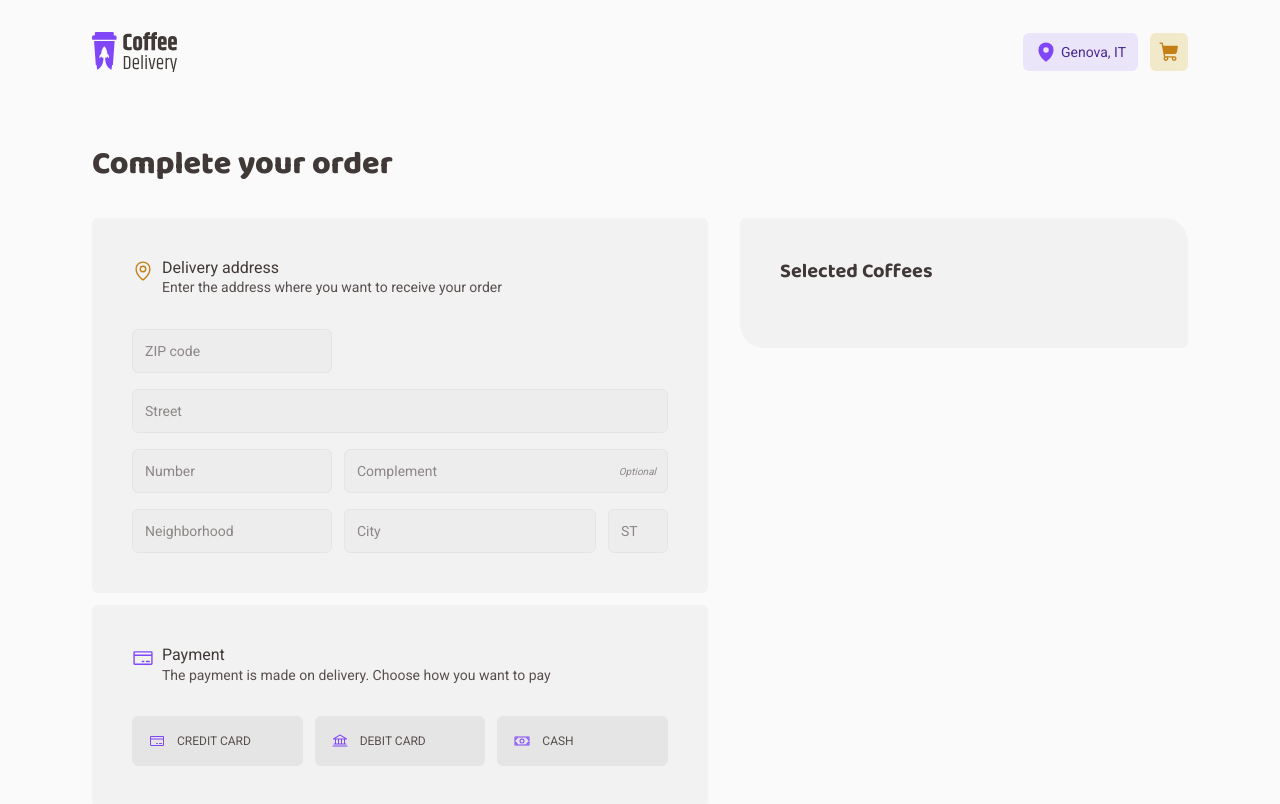
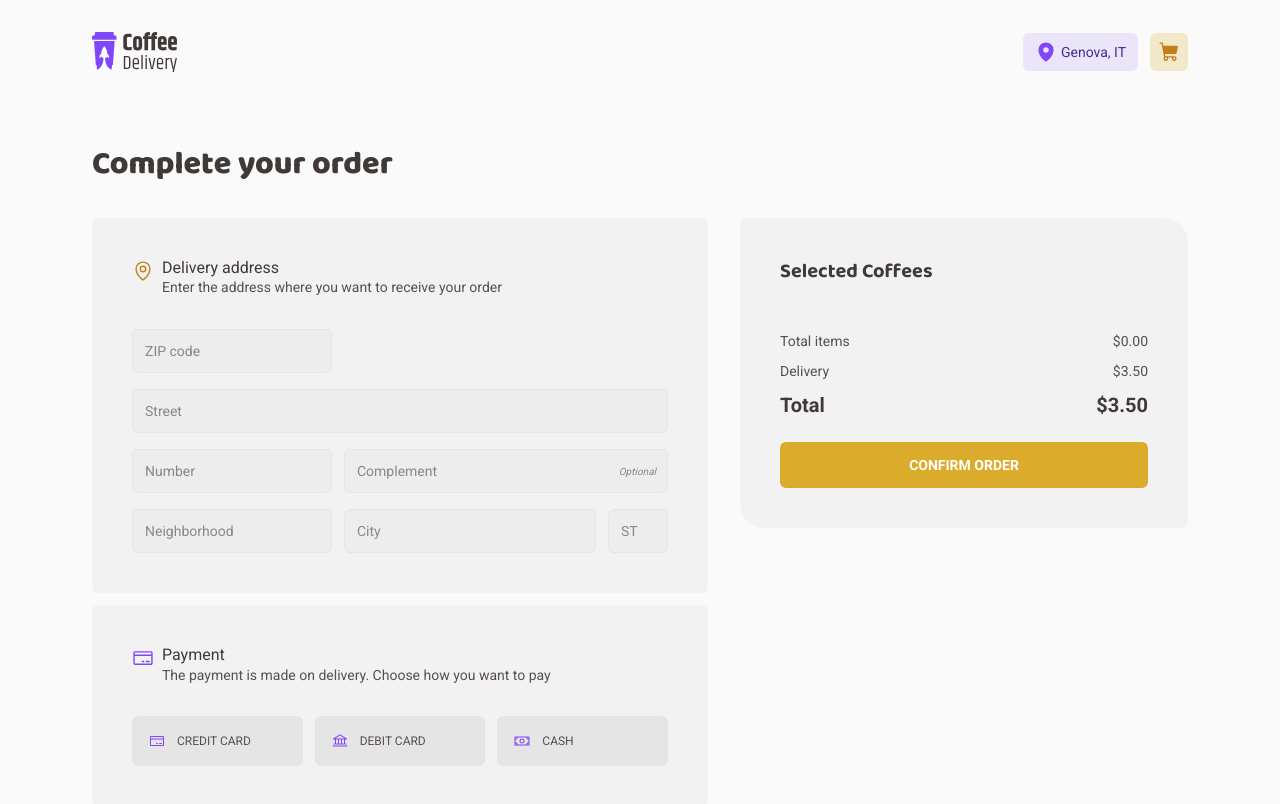
Before and after one commit to jotadagostin/coffeeDelivery, a Next.js app in the folder coffee-delivery/: page /checkout in a window 1280 px wide. Shown: the top 804 px of the page. Built offline with nearby package versions, Linux system fonts and the light colour scheme.

Commit message:
Update CartSummary.tsx
checkou/page.tsx done!

Components: AdressForm, CartSummary and PaymentSelector all set and working

```diff
--- a/coffee-delivery/src/components/checkout/CartSummary.tsx
+++ b/coffee-delivery/src/components/checkout/CartSummary.tsx
@@ -1,6 +1,7 @@
 "use client";
 
 import { useCartStore } from "@/store/useCartStore";
+import { TrashIcon } from "@phosphor-icons/react";
 import Image from "next/image";
 import { useRouter } from "next/navigation";
 
@@ -41,12 +42,73 @@ export function CartSummary() {
                   </span>
                 </div>
 
-                <div className="flex gap-2"></div>
+                <div className="flex gap-2">
+                  {/* Quantity */}
+                  <div className="flex items-center gap-2 bg-base-button rounded-md px-3 py-1">
+                    <button
+                      onClick={() =>
+                        updateQuantity(
+                          item.coffee.id,
+                          Math.max(1, item.quantity - 1),
+                        )
+                      }
+                      className="text-purple hover:text-purple-dark transition-colors cursor-pointer"
+                    >
+                      -
+                    </button>
+                    <span className="text-text-s font-bold w-4 text-center">
+                      {item.quantity}
+                    </span>
+                    <button
+                      onClick={() =>
+                        updateQuantity(item.coffee.id, item.quantity + 1)
+                      }
+                      className="text-purple hover:text-purple-dark transition-colors cursor-pointer"
+                    >
+                      {" "}
+                      +
+                    </button>
+                  </div>
+
+                  {/* Remove */}
+                  <button
+                    onClick={() => removeItem(item.coffee.id)}
+                    className="flex items-center gap-1 bg-base-button hover:bg-base-hover  px-3 py-1 rounded-md transition-colors text-tag uppercase text-base-text cursor-pointer"
+                  >
+                    <TrashIcon size={16} className="text-purple" />
+                    Remove
+                  </button>
+                </div>
               </div>
             </div>
+            <div className="border-b border-base-button mt-6"></div>
           </div>
         ))}
       </div>
+
+      {/* Totals */}
+      <div className="flex flex-col gap-3">
+        <div className="flex justify-between text-text-s text-base-text">
+          <span>Total items</span>
+          <span>${totalPrice().toFixed(2)}</span>
+        </div>
+        <div className="flex justify-between text-text-s text-base-text">
+          <span>Delivery</span>
+          <span>${DELIVERY_FREE.toFixed(2)}</span>
+        </div>
+        <div className="flex justify-between font-bold text-title-s text-base-subtitle">
+          <span>Total</span>
+          <span>${(totalPrice() + DELIVERY_FREE).toFixed(2)}</span>
+        </div>
+      </div>
+
+      {/* Confirm button */}
+      <button
+        onClick={handleConfirmOrder}
+        className="w-full bg-yellow hover:bg-yellow-dark text-white font-bold text-button-g uppercase py-3 rounded-md transition-colors cursor-pointer"
+      >
+        Confirm order
+      </button>
     </div>
   );
 }
```
